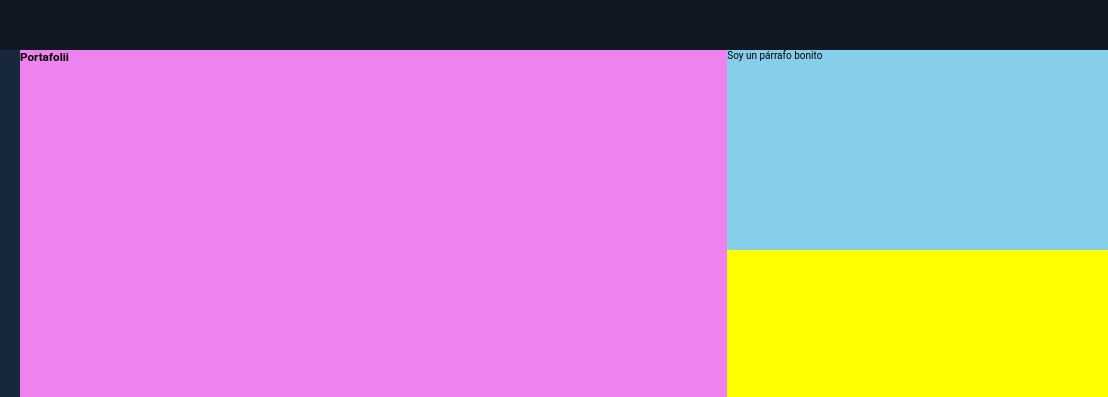
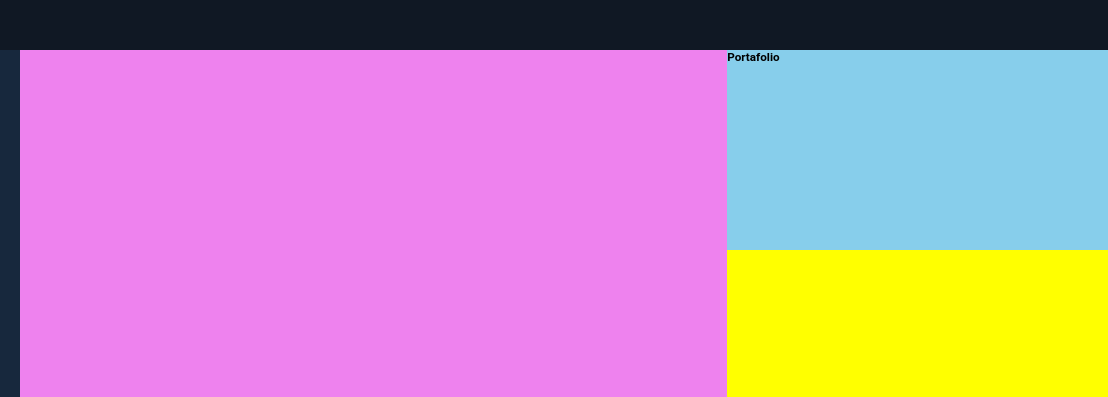
Before and after one commit to JoeySolen/Layout-Shifter, a plain HTML site: page index.html in a window 1280 px wide. Shown: the top 397 px of the page, 172-1280 px from the left. Drawn offline with nearby package versions, Linux system fonts and the light colour scheme.

Commit message:
update index.html

```diff
--- a/index.html
+++ b/index.html
@@ -44,8 +44,8 @@
             </div>
         </aside>
         <section class="c2" id="banner">
-            <div class="c5"> <h3>Portafolii</h3> </div>
-            <div class="c6">Soy un párrafo bonito</div>
+            <div class="c5">  </div>
+            <div class="c6"><h3>Portafolio</h3></div>
         </section>
 
         <section class="c2">
```
